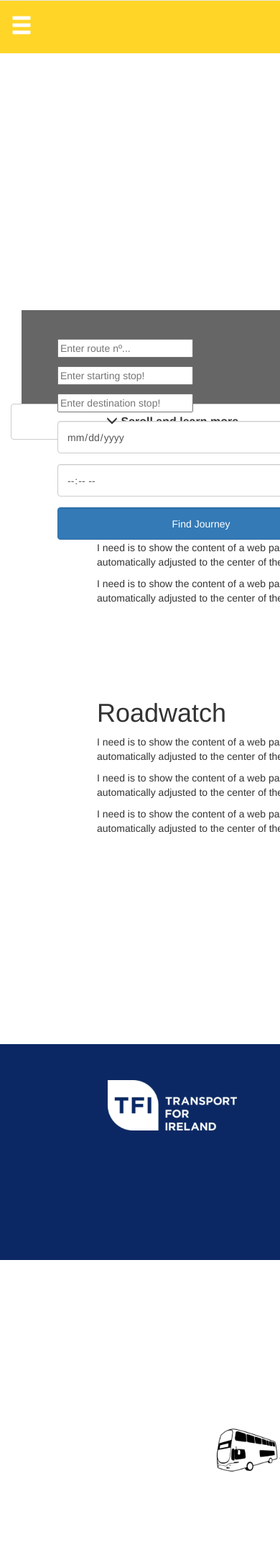
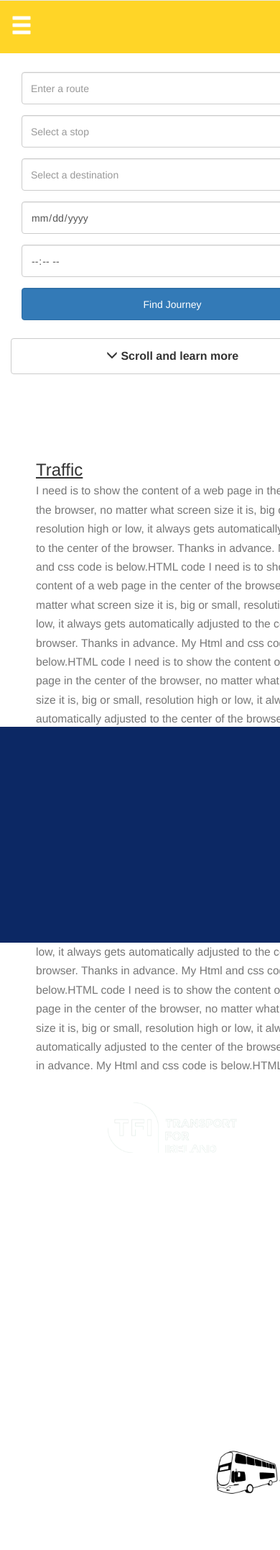
Before and after one commit to minogud2/dublinbusproject2017, a Django app: page /dublinbuspredict/ in a window 390 px wide; the page is wider, and only the part inside the window is pictured. Shown: that part at 72% size. Before the commit the page ends 2045 px from the top of that part, so only its background shows below. Run offline with Django 3.2, Linux system fonts and the light colour scheme; parts of the project's set-up code (start-up, migrations or seed data) failed here and were passed over; some libraries are stand-ins or nearby versions.

Commit message:
Edit of responsive design for form and carousel on index.html

```diff
--- a/dublinbusjourney/dublinbuspredict/Algorithms/model_prototype_1.py
+++ b/dublinbusjourney/dublinbuspredict/Algorithms/model_prototype_1.py
@@ -60,7 +60,7 @@ def model(bus_route, stopid, arrival_time, day, p_holiday, s_holiday, rain, wind
                                'public_holiday': [p_holiday], 'rain':[rain], 'wind':[wind], 'temp':[temp]})
 
     # 4 load in the model.
-    with open("C:\\Users\\lucas\\desktop\\trained_modelv4.pkl", "rb") as f:
+    with open("C:\\Users\\steph\\OneDrive\\Documents\\trained_modelv4.pkl", "rb") as f:
         rtr = joblib.load(f)
 
     # 5 predict the delay based on the input.
--- a/dublinbusjourney/dublinbuspredict/static/dublinbuspredict/css/style.css
+++ b/dublinbusjourney/dublinbuspredict/static/dublinbuspredict/css/style.css
@@ -1,3 +1,4 @@
+/* Section: Multiple Pages */
 body{
    min-width:480px;
    min-height:300px;
@@ -7,27 +8,28 @@ body{
   #db_logo {
     display: none;
   }
-
-
-#form-input{
+  #form-input{
     margin-left: 0px;
-}
+  }
 }
 
 h2{
     font-size: 18px;
 }
 
-/* FontPalace, 2016  */
 
+
+
+/* Multiple Pages - FontPalace, 2016  */
 @font-face {
     font-family: VolvoBroad;
     src: url(VolvoBroad.ttf);
 }
 
 
-/* Top Yellow navbar. */
 
+
+/* Multiple Pages - Navigation bar. */
 .navbar-fixed-top{
     width: 100%;
     background-color: #FFD527;
@@ -68,7 +70,9 @@ h2{
 }
 
 
-/* Changes the colour when you hover over the responsive navbar*/
+
+
+/* Multiple Pages - Navigation Bar - Changes the colour when you hover over in Responsive mode */
 .navbar-toggle {
     float: left;
     z-index:3;
@@ -81,21 +85,29 @@ h2{
     background-color: white;
 }
 
-/*Logo for dublin bus*/
+
+
+
+/* Multiple Pages - Logo for Dublin Bus*/
 #db_logo{
     margin-top: 10px;
     width: 160px;
     height: 40px;
 }
 
-/*Logo for hamburger menu*/
+
+
+
+/* Multiple Pages - Logo for Hamburger Menu Icon*/
 #menu_hb{
     width: 35px;
     height: 35px;
 }
 
-/* Side navigation bar: blue*/
 
+
+
+/* Multiple Pages - Side Navigation Bar */
 .sidenav {
     margin-top: 60px;
     height: 100%;
@@ -135,10 +147,10 @@ h2{
 
     height: 50px;
 }
+
 #social-media a:hover{
     color: rgba(0,0,0,0.1);
 }
-
 
 .sidenav .closebtn {
     position: absolute;
@@ -161,194 +173,18 @@ h2{
     }
 }
 
-#primary{
-    position: relative;
-    margin-top: 65px;
-    height: 560px;
-    margin: 0;
-    margin-bottom: 10px;
-}
-
-#my-carousel{
-    height:560px;
-    max-height:560px;
-    overflow: hidden;
-}
-
-#form-holder{
-    position: absolute;
-    background-color: rgba(0,0,0,0.6);
-    margin-bottom: 10px;
-    height: 130px;
-    width: 100%;
-    bottom: 0;
-}
-
-#form-input{
-    margin-left: 50px;
-    margin-top: 40px;
-}
-.form-control{
-    height: 45px;
-}
 
 
-#find-Journey{
-    color: white;
-    font-size: 14px;
-    height: 45px;
-    width: 250px;
-    background-color: #0c2864;
-    font-weight: bold;
-}
 
-#find-Journey:hover {
-    background-color: #0c2850; /* Green */
-    color: white;
-}
-
-
-#scrollpage{
-    margin-top: -10px;
-    width: 100%;
-    display: inline-block;
-    height: 50px;
-    text-align: center;
-}
-
-#scrollbtn{
-    height: 50px;
-    font-size: 16px;
-    text-align: center;
-    font-weight: bold;
-}
-
-#secondary{
-    margin-left: 120px;
-    width: 1000px;
-    margin-top: -10px;
-    height: 800px;
-}
-
-#traffic-div{
-    margin-top: 50px;
-    height: 300px;
-    display: block;
-    margin-bottom: 10px;
-}
-#roadwatch-div{
-    height: 300px;
-    display: block;
-    margin-bottom: 10px;
-}
-
-/* footer style */
-footer{
-    display: block;
-    bottom: 0;
-
-}
-#transport-logo{
-    margin-top: 50px;
-    height: 70px;
-    width: 180px;
-}
-
-#buslightyear{
-    height: 80px;
-    width: 180px;
-    margin-left: 50px;
-}
-#bl-logo{
-    float: right;
-    }
-
-#footer-text{
-    margin-top: 50px;
-    margin-left: 450px;
-}
-#left-footer {
-  margin-right: 50px;
-}
-#right-footer {
-  margin-left: 50px;
-}
-.footer-links{
-    display: inline-block;
-    padding: 5px;
-}
-h4{
-    font-weight: bold;
-    width: 180px;
-    display: inline-block;
-    font-size: 16px;
-}
-
-.my-footer{
-    background-color: #0c2864;
-    width: 100%;
-    font-size: 12px;
-    color: white;
-    bottom: 0;
-    height: 300px;
-}
-
-.my-footer a{
-    color: white;
-}
-
-/* timetable.html */
-.my-timetable{
-    margin-top: 70px;
-}
-
-/* tickets_fares.html */
-.my-tickets{
-    margin-top: 65px;
-}
-
-.my-ticket-choices{
-    margin-left: 40px;
-    margin-right: 40px;
-    margin-bottom: 20px;
-}
-
-.my-ticket-choices-heading{
-    margin-left: 40px;
-}
-
-/* contact.html */
-.my-contact{
-    margin-top: 65px;
-}
-
-.my-contact-information{
-    margin-top: 30px;
-}
-
-.my-profile{
-    padding: 15px;
-}
-
-/* connections.html */
-.my-connections{
-    margin-top: 65px;
-}
-
-.my-connection-information{
-    margin-left: 40px;
-}
-/* Dropdown menus*/
+/* Multiple Pages (Index/Map Forms) - Drop down Menus*/
 .dropdown-list {
     overflow: auto;
-    max-height: 250px;
-    height: 250px;
+    max-height: 200px;
+    height: 200px;
 }
 
 .dropdown {
     position: relative;
-    display: inline-block;
-    height: 10px;
     list-style-type: none;
 }
 
@@ -383,3 +219,220 @@ ul {
 .dropdown:hover .dropbtn {
     background-color: #3e8e41;
 }
+
+
+
+
+/* Multiple Pages - Footer */
+footer{
+    display: block;
+    bottom: 0;
+}
+
+#transport-logo{
+    margin-top: 50px;
+    height: 70px;
+    width: 180px;
+}
+
+#buslightyear{
+    height: 80px;
+    width: 180px;
+    margin-left: 50px;
+}
+
+#bl-logo{
+    float: right;
+    }
+
+#footer-text{
+    margin-top: 50px;
+    margin-left: 450px;
+}
+
+#left-footer {
+  margin-right: 50px;
+}
+
+#right-footer {
+  margin-left: 50px;
+}
+
+.footer-links{
+    display: inline-block;
+    padding: 5px;
+}
+
+h4{
+    font-weight: bold;
+    width: 180px;
+    display: inline-block;
+    font-size: 16px;
+}
+
+.my-footer{
+    background-color: #0c2864;
+    width: 100%;
+    font-size: 12px;
+    color: white;
+    bottom: 0;
+    height: 300px;
+    margin-top: 130px;
+}
+
+.my-footer a{
+    color: white;
+}
+
+
+
+
+/* index.html */
+#primary{
+    position: relative;
+    margin-top: 65px;
+    margin: 0;
+    margin-bottom: -70px;
+}
+
+#my-carousel{
+    height:560px;
+    max-height:560px;
+    overflow: hidden;
+}
+
+#scrollpage{
+    margin-top: -10px;
+    width: 100%;
+    display: inline-block;
+    height: 50px;
+    text-align: center;
+}
+
+#scrollbtn{
+    height: 50px;
+    font-size: 16px;
+    text-align: center;
+    font-weight: bold;
+}
+
+#secondary{
+    margin-left: 120px;
+    width: 1000px;
+    margin-top: -40px;
+    height: 800px;
+}
+
+#traffic-div{
+    margin-top: 50px;
+    height: 300px;
+    display: block;
+    margin-bottom: 10px;
+}
+
+#roadwatch-div{
+    height: 300px;
+    display: block;
+    margin-bottom: 10px;
+}
+
+.my-index-information{
+	margin-top: 50px;
+	margin-left: 20px;
+	margin-bottom: -20px;
+}
+
+
+
+
+/* index.html - Form */
+.my-index-form{
+	margin-top: 100px;
+	margin-bottom: 20px;
+}
+
+/*#form-holder{
+    position: absolute;
+    background-color: rgba(0,0,0,0.6);
+    margin-bottom: 10px;
+    height: 130px;
+    width: 100%;
+    bottom: 0;
+}*/
+
+/*#form-input{
+    margin-left: 50px;
+    margin-top: 40px;
+}*/
+
+.form-control{
+    height: 45px;
+}
+
+/*#find-Journey{
+    color: white;
+    font-size: 14px;
+    height: 45px;
+    width: 250px;
+    background-color: #0c2864;
+    font-weight: bold;
+}*/
+
+/*#find-Journey:hover {
+    background-color: #0c2850; /* Green */
+    color: white;
+}*/
+
+
+
+
+/* map.html */
+.my-timetable{
+    margin-top: 70px;
+}
+
+
+
+
+/* connections.html */
+.my-connections{
+    margin-top: 65px;
+}
+
+.my-connection-information{
+    margin-left: 40px;
+}
+
+
+
+
+/* tickets_fares.html */
+.my-tickets{
+    margin-top: 65px;
+}
+
+.my-ticket-choices{
+    margin-left: 40px;
+    margin-right: 40px;
+    margin-bottom: 20px;
+}
+
+.my-ticket-choices-heading{
+    margin-left: 40px;
+}
+
+
+
+
+/* contact.html */
+.my-contact{
+    margin-top: 65px;
+}
+
+.my-contact-information{
+    margin-top: 30px;
+}
+
+.my-profile{
+    padding: 15px;
+}
--- a/dublinbusjourney/dublinbuspredict/templates/dublinbuspredict/index.html
+++ b/dublinbusjourney/dublinbuspredict/templates/dublinbuspredict/index.html
@@ -53,10 +53,10 @@
             </div>
         </div>
 
-        <div class="container-fluid">
+        <div>
             <!-- Image Carousel -->
-            <div id="primary">
-                <div id="my-carousel" class="carousel slide hidden-xs" data-ride="carousel">
+            <div class="hidden-xs" id="primary">
+                <div id="my-carousel" class="carousel slide" data-ride="carousel">
                     <!-- Wrapper for slides -->
                     <div class="carousel-inner">
                         <div class="item active">
@@ -94,7 +94,71 @@
                     </a>
                 </div>
             </div>
+
+            <div class="container-fluid my-index-form" id="pushed-content">
             <div class="container-fluid">
+                <div class="row">
+                    <div class="col-xs-12">
+
+                        <form action="" method="" class="form-inline text-center" role="form">
+                            <div class="form-group my-changed-journey">
+                                {% load static %}
+                                <div class="form-group dropdown">
+                                    <input class="form-control" id="search-box-1" oninput="searchFunctionRoute()" type="text" name="search" placeholder="Enter a route">
+                                    <div class="dropdown-content">
+                                        <ul class="dropdown-list" id ="dropdown-list-1">
+                                            {% for route in list_routes %}
+                                            <li style="cursor:pointer"><a onclick='getStops("{{ route }}")'>{{ route }}</a></li>
+                                            {% endfor %}
+                                        </ul>
+                                    </div>
+                                </div>
+
+                                <div class="form-group dropdown">
+                                    <input  class="form-control" id="search-box-2" oninput="searchFunctionSRC()" type="text" name="search2" placeholder="Select a stop">
+                                    <div class="dropdown-content">
+                                        <ul class="dropdown-list" id="dropdown-list-2"></ul>
+                                    </div>
+                                </div>
+
+                                <div class="form-group dropdown">
+                                    <input class="form-control" id="search-box-3" oninput="searchFunctionDest()" type="text" name="search2" placeholder="Select a destination">
+                                    <div class="dropdown-content">
+                                        <ul class="dropdown-list" id="dropdown-list-3"></ul>
+                                    </div>
+                                </div>
+
+                                <div class="form-group">
+                                    <input class="form-control" type="date" id="date-input-index" placeholder="Today">
+                                </div>
+
+                                <div class="form-group">
+                                    <input class="form-control" type="time" id="time-input-index" placeholder="Now">
+                                </div>
+                                <button type="button" id="submit-route" onclick="window.location='http://127.0.0.1:8000/dublinbuspredict/map';" class="form-control btn btn-primary">Find Journey</button>
+                                <script>
+                                    document.getElementById("submit-route").addEventListener("click", function(){
+                                        route = document.getElementById("search-box-1").value;
+                                        source = document.getElementById("search-box-2").value;
+                                        destination = document.getElementById("search-box-3").value;
+                                        date = document.getElementById("date-input-index").value;
+                                        time = document.getElementById("time-input-index").value;
+                                        console.log('Route:', route)
+                                        console.log('Source:', source)
+                                        console.log('Destination:', destination)
+                                        console.log('Time:', time)
+                                        console.log('Date:', date)
+                                        $.getJSON("http://127.0.0.1:8000/dublinbuspredict/setInfoNextPage", {"route":route, "source":source, "destination":destination, "time":time, "date":date}, function(d) {});
+                                    });
+                                </script>
+                            </div>
+                        </form>
+                    </div>
+                </div>
+            </div>
+        </div>
+
+            <!--<div class="container-fluid">
                 <div class="row">
                     <div class="col-xs-12">
                         <form action="" method="" class="form-inline">
@@ -104,7 +168,7 @@
                                         <div class="form-group">
                                             {% load static %}
                                                 <div class="dropdown">
-                                                    <input id="search-box-1" oninput="searchFunctionRoute()" type="text" name="search" placeholder="Enter route nº...">
+                                                    <input id="search-box-1" oninput="searchFunctionRoute()" type="text" name="search" placeholder="Enter a route">
                                                     <div class="dropdown-content">
                                                         <ul class="dropdown-list" id ="dropdown-list-1">
                                                         {% for route in list_routes %}
@@ -140,7 +204,7 @@
                                             <!--What is this for? (don't know who wrote this: lucas)-->
                                         <div class="form-group">
                                             <!--<form action="map.html" method="get" accept-charset="utf-8">-->
-                                            <button type="button" id="submit-route" onclick="window.location='http://127.0.0.1:8000/dublinbuspredict/map';" class="form-control btn btn-primary">Find Journey</button>
+                                            <!--<button type="button" id="submit-route" onclick="window.location='http://127.0.0.1:8000/dublinbuspredict/map';" class="form-control btn btn-primary">Find Journey</button>
                                             <script>
                                                 document.getElementById("submit-route").addEventListener("click", function(){
                                                     route = document.getElementById("search-box-1").value;
@@ -161,9 +225,10 @@
                             </div>
                         </form>
                     </div>
-                </div>
+                </div>-->
             </div>
         </div>
+
         <div class="container-fluid">
             <div id="scrollpage">
                 <a href="#traffic-div">
@@ -171,22 +236,30 @@
                 </a>
             </div>
         </div>
-        <div class="container-fluid">
-            <div id="secondary" class="visible-xs-*">
-                <div id="traffic-div">
-                    <h1>Traffic</h1>
-                    <p> I need is to show the content of a web page in the center of the browser, no matter what screen size it is, big or small, resolution high or low, it always gets automatically adjusted to the center of the browser. Thanks in advance. My Html and css code is below.HTML code</p>
-                    <p> I need is to show the content of a web page in the center of the browser, no matter what screen size it is, big or small, resolution high or low, it always gets automatically adjusted to the center of the browser. Thanks in advance. My Html and css code is below.HTML code</p>
-                    <p> I need is to show the content of a web page in the center of the browser, no matter what screen size it is, big or small, resolution high or low, it always gets automatically adjusted to the center of the browser. Thanks in advance. My Html and css code is below.HTML code</p>
-                </div>
-                <div id="roadwatch-div">
-                    <h1>Roadwatch</h1>
-                    <p> I need is to show the content of a web page in the center of the browser, no matter what screen size it is, big or small, resolution high or low, it always gets automatically adjusted to the center of the browser. Thanks in advance. My Html and css code is below.HTML code</p>
-                    <p> I need is to show the content of a web page in the center of the browser, no matter what screen size it is, big or small, resolution high or low, it always gets automatically adjusted to the center of the browser. Thanks in advance. My Html and css code is below.HTML code</p>
-                    <p> I need is to show the content of a web page in the center of the browser, no matter what screen size it is, big or small, resolution high or low, it always gets automatically adjusted to the center of the browser. Thanks in advance. My Html and css code is below.HTML code</p>
-                </div>
+
+
+
+        <div class="container" id="traffic-div">
+            <div class="row col-lg-12 col-xs-12 my-index-information">
+                <h3><u>Traffic</u><br>
+                    <small>
+                        I need is to show the content of a web page in the center of the browser, no matter what screen size it is, big or small, resolution high or low, it always gets automatically adjusted to the center of the browser. Thanks in advance. My Html and css code is below.HTML code
+                        I need is to show the content of a web page in the center of the browser, no matter what screen size it is, big or small, resolution high or low, it always gets automatically adjusted to the center of the browser. Thanks in advance. My Html and css code is below.HTML code
+                        I need is to show the content of a web page in the center of the browser, no matter what screen size it is, big or small, resolution high or low, it always gets automatically adjusted to the center of the browser. Thanks in advance. My Html and css code is below.HTML code
+                    </small>
+                </h3>
+            </div>
+            <div class="row col-lg-12 col-xs-12 my-index-information">
+                <h3><u>Roadwatch</u><br>
+                    <small>
+                        I need is to show the content of a web page in the center of the browser, no matter what screen size it is, big or small, resolution high or low, it always gets automatically adjusted to the center of the browser. Thanks in advance. My Html and css code is below.HTML code
+                        I need is to show the content of a web page in the center of the browser, no matter what screen size it is, big or small, resolution high or low, it always gets automatically adjusted to the center of the browser. Thanks in advance. My Html and css code is below.HTML code
+                        I need is to show the content of a web page in the center of the browser, no matter what screen size it is, big or small, resolution high or low, it always gets automatically adjusted to the center of the browser. Thanks in advance. My Html and css code is below.HTML code
+                    </small>
+                </h3>
             </div>
         </div>
+
         <div class="container-fluid">
             <div class="row">
                 <footer class="col-sm-12 navbar-fixed-bottom my-footer" style="position:sticky">
```
